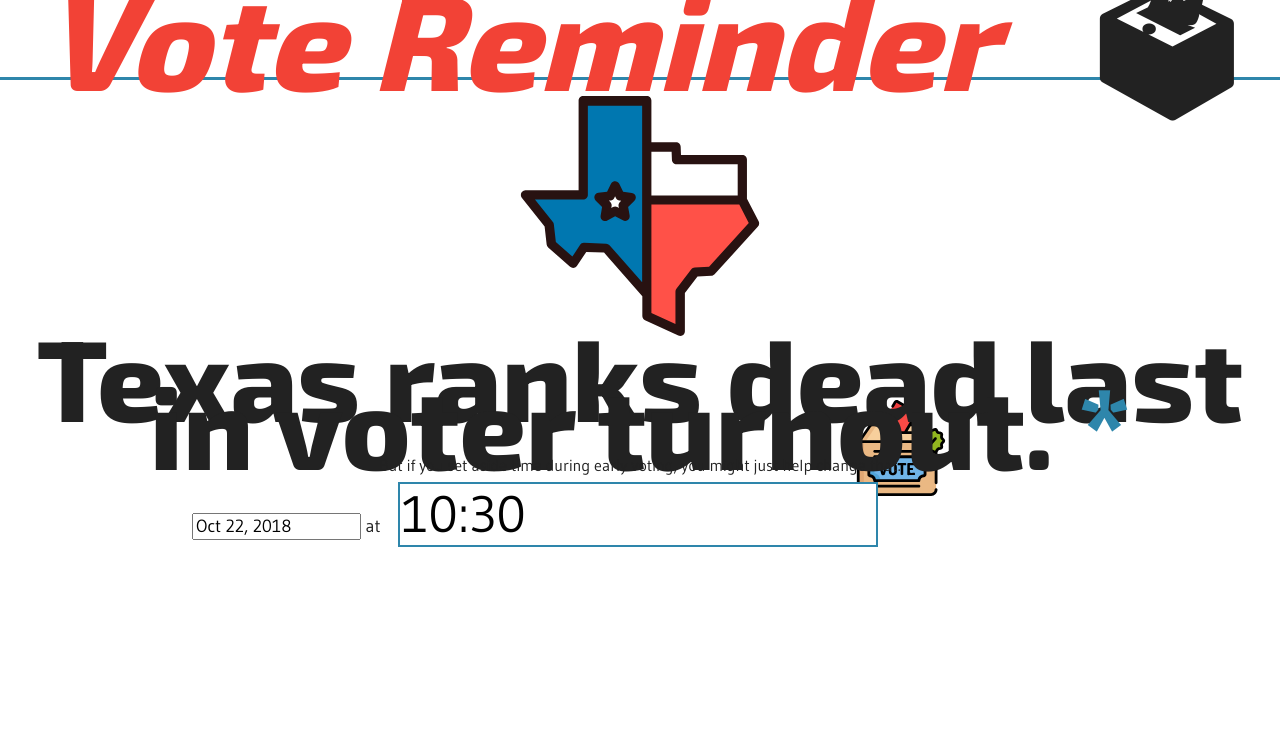
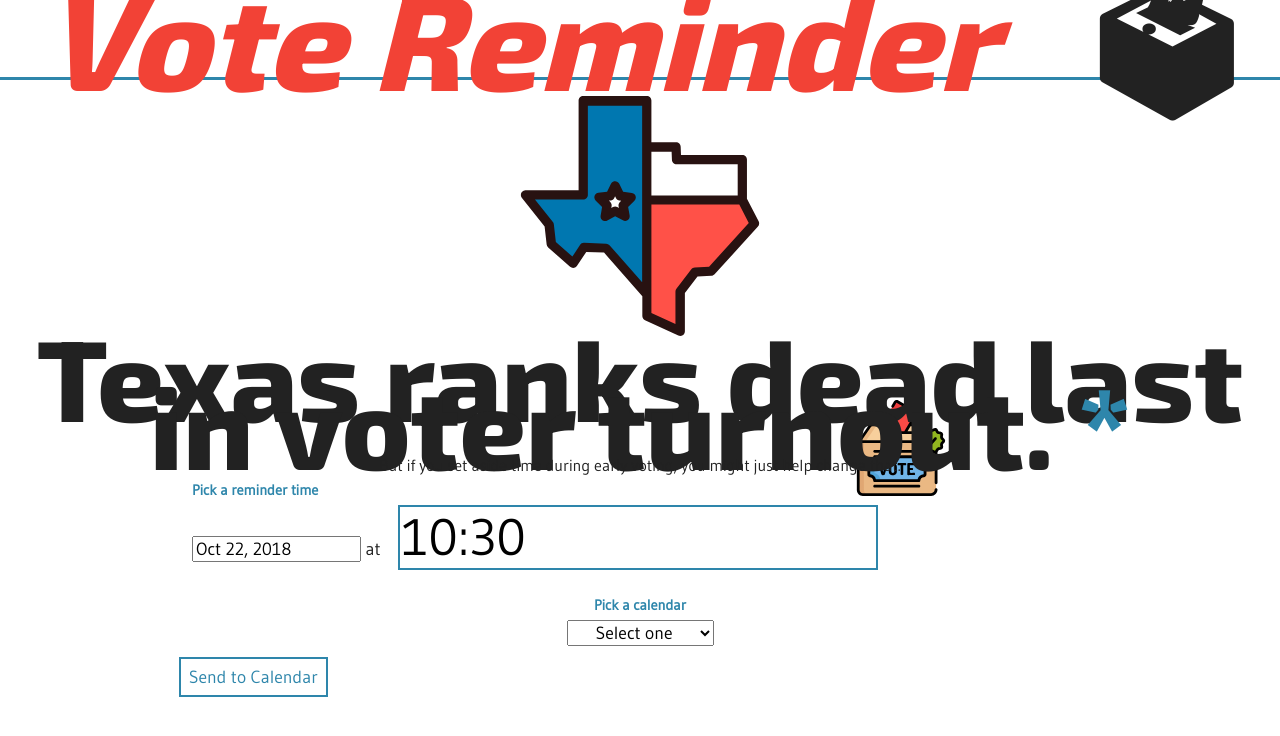
Before and after one commit to ian-schu/vote-reminder, a website built with Parcel: page index.html in a window 1280 px wide. Both pictures are taken after a click on the button "Pick a time to vote!". Built offline with nearby package versions, Linux system fonts and the light colour scheme.

Commit message:
Add calendar picker

```diff
--- a/css/custom.scss
+++ b/css/custom.scss
@@ -61,6 +61,9 @@ h1, h2, h3, h4 {
     font-size: 9vw;
     margin: 1rem 0 0;
     line-height: 6vh;
+    a {
+      text-decoration: none;
+    }
   }
 }
 
@@ -75,6 +78,12 @@ h1, h2, h3, h4 {
   }
 }
 
+
+#form {
+  display: none;
+  #calendar-fieldset {
+    text-align: center;
+  }
   .flatpickr-input {
     font-size: 4vw;
     border: 2px solid #2E86AB;
@@ -82,21 +91,27 @@ h1, h2, h3, h4 {
     margin: 0 1vw;
     width: auto;
   }
-
   .error {
     border: 2px dotted $primary-red;
   }
-
+  fieldset {
+    legend {
+      font-weight: 700;
+      color: $light-blue;
+      font-size: 0.9rem;
+    }
+    select {
+      text-align: center;
+    }
+  }
   #errors {
     color: $primary-red;
     font-size: 0.8rem;
     text-align: center;
+    height: 1rem;
     width: 70vw;
     margin: 0 auto;
   }
-
-#form {
-  display: none;
 }
 
 button {
@@ -123,7 +138,3 @@ a {
     color: $light-cyan;
   }
 }
-
-.hero__text a {
-  text-decoration: none;
-}
--- a/index.html
+++ b/index.html
@@ -40,14 +40,27 @@
       <p>But if you set aside time during early voting, you might just help change that.</p>
       <button id="startButton" type="button">Pick a time to vote!</button>
       <form id="form">
-        <input id="date-picker"/>
-        <span>at</span>
-        <input id="time-picker"/>
-        <div id="errors"></div>
-        <button disabled id="finishButton" type="submit">Send to Calendar</button>
+        <fieldset id="date-time-fieldset">
+          <legend>Pick a reminder time</legend>
+          <input id="date-picker"/>
+          <span>at</span>
+          <input id="time-picker"/>
+          <div id="errors"></div>
+        </fieldset>
+        <fieldset id="calendar-fieldset">
+          <legend>Pick a calendar</legend>
+          <select id="calendar-picker">
+            <option value="">Select one</option>
+            <option value="google">Google Calendar</option>
+            <option value="ical">iCal</option>
+            <option value="yahoo">Yahoo</option>
+          </select>
+        </fieldset>
+        <button id="finishButton" type="submit">Send to Calendar</button>
       </form>
     </section>
   </div>
+
   <!-- <footer>
     by <a target="_blank" href="http://boler.work">Robert Boler</a> &&
     <a target="_blank" href="http://www.ianschu.com">Ian Schumann</a>
```
Lines whose indentation alone changed are shown as unchanged.
